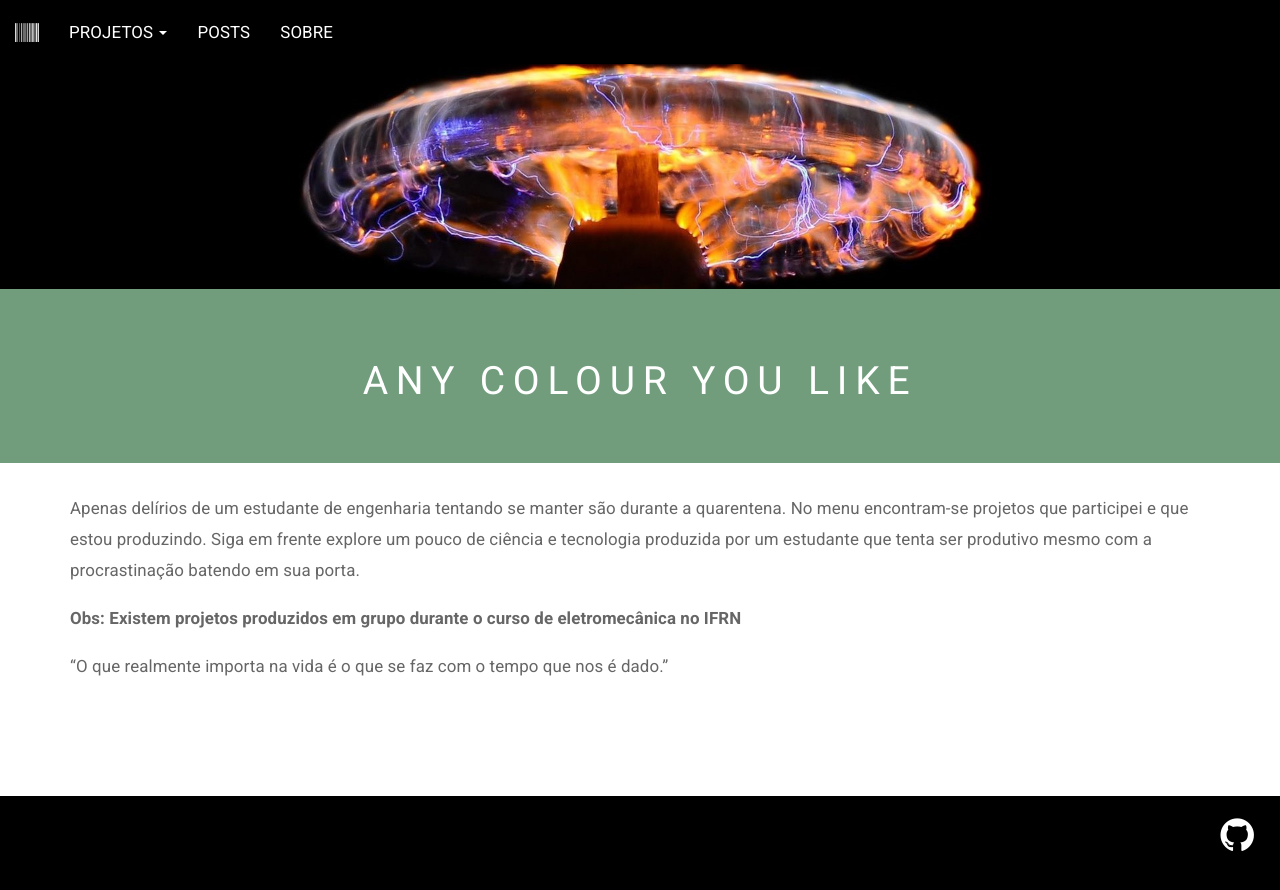
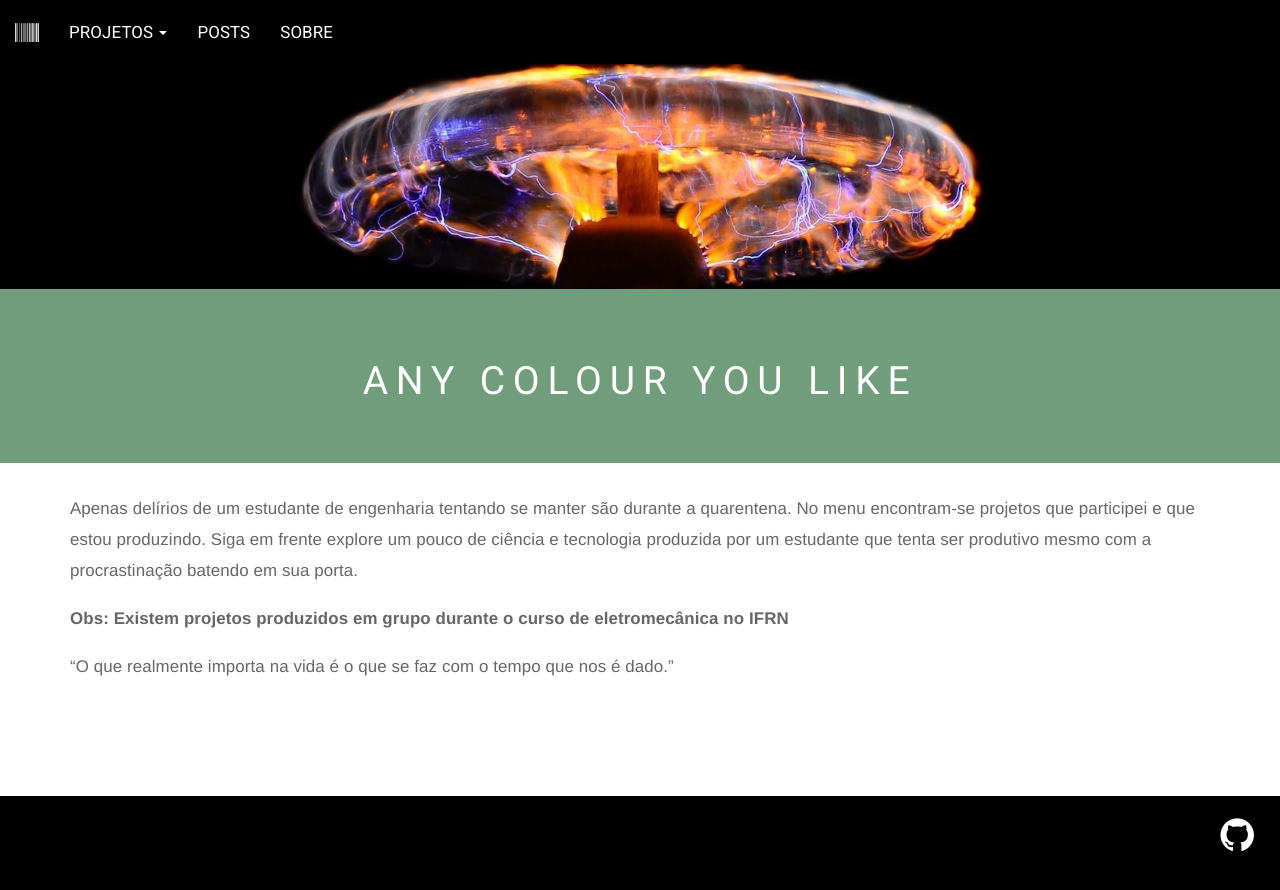
Before and after one commit to mvsn-ufrn/mvsn-ufrn.github.io, a Jekyll site: the page built from index.html, in a window 1280 px wide. Shown: the top 890 px of the page. Built offline with Jekyll 4.4.1, drawn with Linux system fonts in a browser that asks for light colours; the list of posts is cut into pages by our own code.

Commit message:
Update index.html

```diff
--- a/index.html
+++ b/index.html
@@ -4,9 +4,10 @@ title: Any colour you like
 description:  Apenas delírios de um estudante de engenharia tentando se manter são na quarentena.
 comments: false
 ---
-
+<font FACE="HELVETICA">
  <p>Apenas delírios de um estudante de engenharia tentando se manter são durante a quarentena. No menu encontram-se projetos que participei e que estou produzindo. Siga em frente explore um pouco de ciência e tecnologia produzida por um estudante que tenta ser produtivo mesmo com a procrastinação batendo em sua porta. </p>
 
 <p><b>Obs: Existem projetos produzidos em grupo durante o curso de eletromecânica no IFRN</b></p>
 
 <p><q>O que realmente importa na vida é o que se faz com o tempo que nos é dado.</q></p>
+</font>
```
